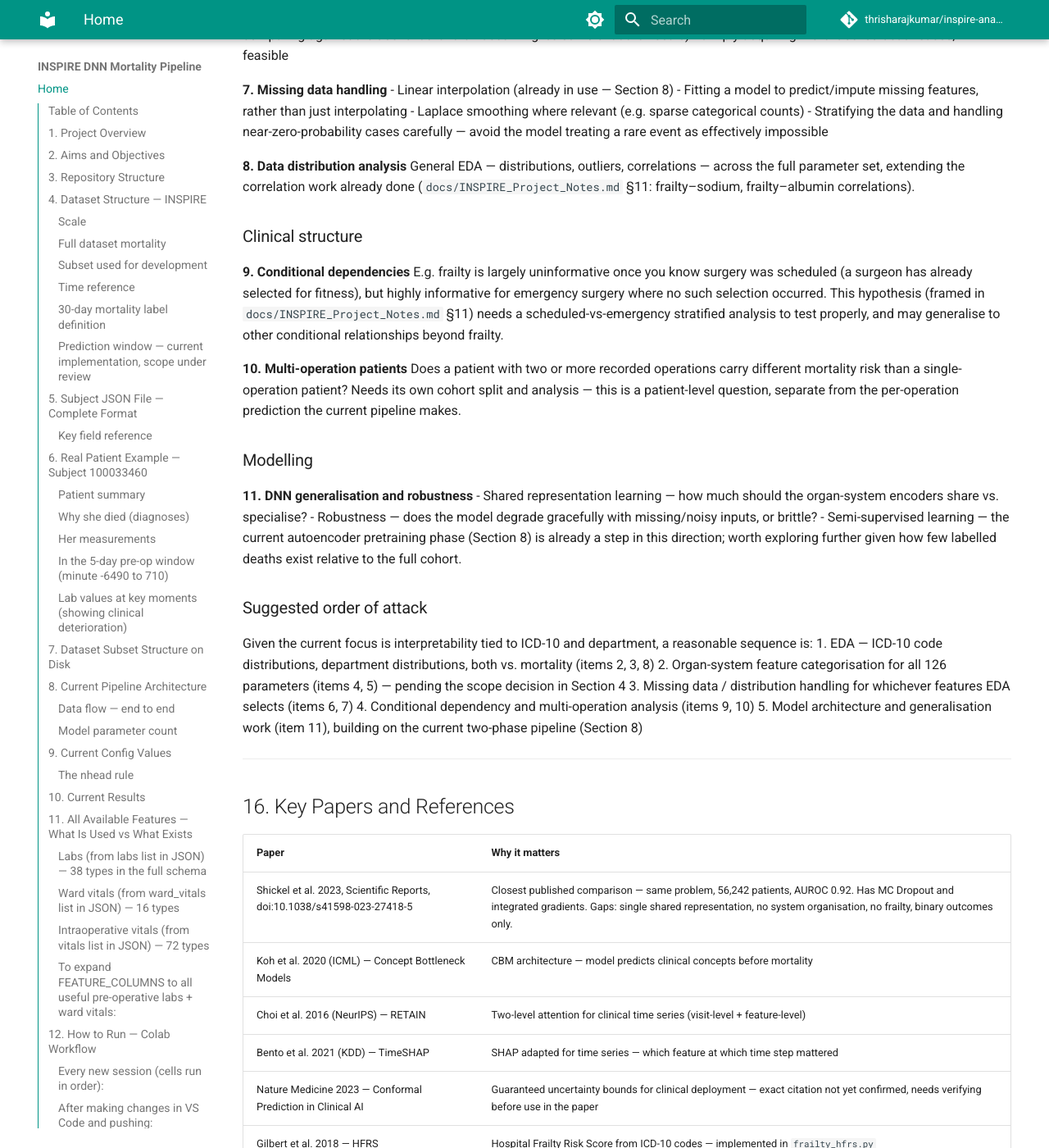
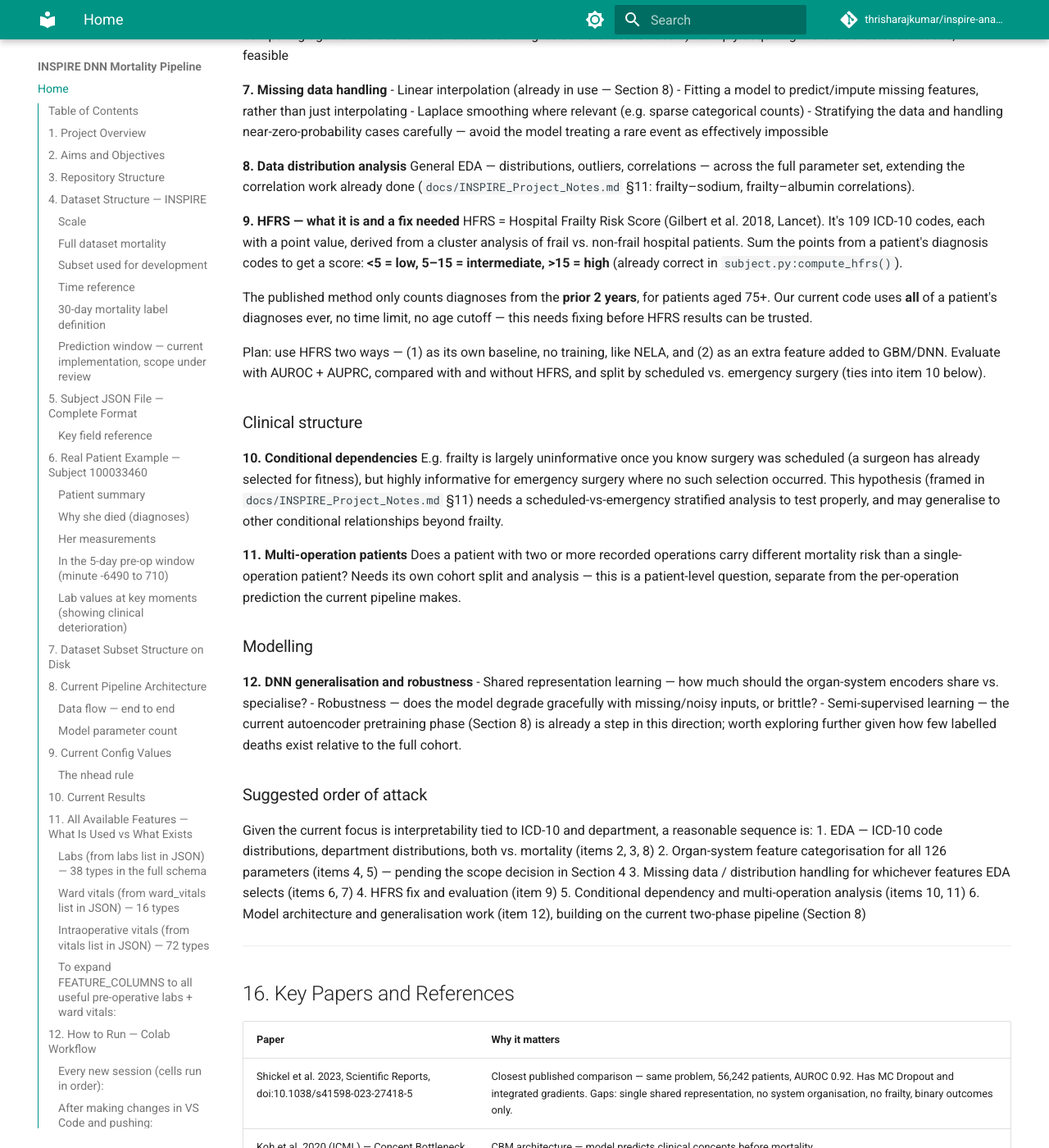
Before and after one commit to thrisharajkumar/inspire-analysis-thrisha, an MkDocs documentation site: the page built from docs/index.md, in a window 1280 px wide and 1400 px high, scrolled down 21895 px. Shown: the whole window at 82% size. Built offline with MkDocs 1.6.1 and Material for MkDocs 9.7.7, drawn with Linux system fonts in a browser that asks for light colours; comment, search, counter and statistics services are not loaded; some of the changed text lies outside the part shown.

Commit message:
index.md updated

```diff
--- a/docs/index.md
+++ b/docs/index.md
@@ -57,7 +57,7 @@
 1. **Data coverage (EDA phase)** — audit all 126 available parameters across `labs` (38), `ward_vitals` (16), and intra-operative `vitals` (72) for missingness, measurement frequency, and outlier prevalence. *(Whether intra-op vitals are included depends on an open scope decision — see Section 4.)*
 2. **Feature selection by organ system** — group usable parameters into renal, cardiovascular, respiratory, metabolic/hepatic, and haematological sets (Section 11), expanding from the current 7-feature pilot.
 3. **ICD-10 deep dive** — diagnosis codes vs. operation/procedure codes, multi-code patients, overlap with the existing HFRS frailty codes (Section 15).
-4. **Frailty integration** — evaluate the Hospital Frailty Risk Score (HFRS) as an auxiliary feature, stratified by scheduled vs. emergency surgery (see `docs/INSPIRE_Project_Notes.md` §11, "Frailty and Saranya's Work").
+4. **Frailty integration** — fix the HFRS time-window gap, then evaluate HFRS as a baseline and as an added feature, stratified by scheduled vs. emergency surgery (see Section 15, item 9).
 5. **Model scale-up** — move from the 29-patient development subset to the full 99,886-patient cohort.
 6. **Explainability architecture** — implement system-separated encoders so mortality predictions decompose into per-organ-system contributions (Section 14).
 7. **Benchmarking** — compare NELA, GBM (± frailty), transformer, GRU, and TCN on the same task.
@@ -827,17 +827,24 @@ Candidates to evaluate against each other:
 **8. Data distribution analysis**
 General EDA — distributions, outliers, correlations — across the full parameter set, extending the correlation work already done (`docs/INSPIRE_Project_Notes.md` §11: frailty–sodium, frailty–albumin correlations).
 
+**9. HFRS — what it is and a fix needed**
+HFRS = Hospital Frailty Risk Score (Gilbert et al. 2018, Lancet). It's 109 ICD-10 codes, each with a point value, derived from a cluster analysis of frail vs. non-frail hospital patients. Sum the points from a patient's diagnosis codes to get a score: **<5 = low, 5–15 = intermediate, >15 = high** (already correct in `subject.py:compute_hfrs()`).
+
+The published method only counts diagnoses from the **prior 2 years**, for patients aged 75+. Our current code uses **all** of a patient's diagnoses ever, no time limit, no age cutoff — this needs fixing before HFRS results can be trusted.
+
+Plan: use HFRS two ways — (1) as its own baseline, no training, like NELA, and (2) as an extra feature added to GBM/DNN. Evaluate with AUROC + AUPRC, compared with and without HFRS, and split by scheduled vs. emergency surgery (ties into item 10 below).
+
 ### Clinical structure
 
-**9. Conditional dependencies**
+**10. Conditional dependencies**
 E.g. frailty is largely uninformative once you know surgery was scheduled (a surgeon has already selected for fitness), but highly informative for emergency surgery where no such selection occurred. This hypothesis (framed in `docs/INSPIRE_Project_Notes.md` §11) needs a scheduled-vs-emergency stratified analysis to test properly, and may generalise to other conditional relationships beyond frailty.
 
-**10. Multi-operation patients**
+**11. Multi-operation patients**
 Does a patient with two or more recorded operations carry different mortality risk than a single-operation patient? Needs its own cohort split and analysis — this is a patient-level question, separate from the per-operation prediction the current pipeline makes.
 
 ### Modelling
 
-**11. DNN generalisation and robustness**
+**12. DNN generalisation and robustness**
 - Shared representation learning — how much should the organ-system encoders share vs. specialise?
 - Robustness — does the model degrade gracefully with missing/noisy inputs, or brittle?
 - Semi-supervised learning — the current autoencoder pretraining phase (Section 8) is already a step in this direction; worth exploring further given how few labelled deaths exist relative to the full cohort.
@@ -848,8 +855,9 @@ Given the current focus is interpretability tied to ICD-10 and department, a rea
 1. EDA — ICD-10 code distributions, department distributions, both vs. mortality (items 2, 3, 8)
 2. Organ-system feature categorisation for all 126 parameters (items 4, 5) — pending the scope decision in Section 4
 3. Missing data / distribution handling for whichever features EDA selects (items 6, 7)
-4. Conditional dependency and multi-operation analysis (items 9, 10)
-5. Model architecture and generalisation work (item 11), building on the current two-phase pipeline (Section 8)
+4. HFRS fix and evaluation (item 9)
+5. Conditional dependency and multi-operation analysis (items 10, 11)
+6. Model architecture and generalisation work (item 12), building on the current two-phase pipeline (Section 8)
 
 ---
 
```
